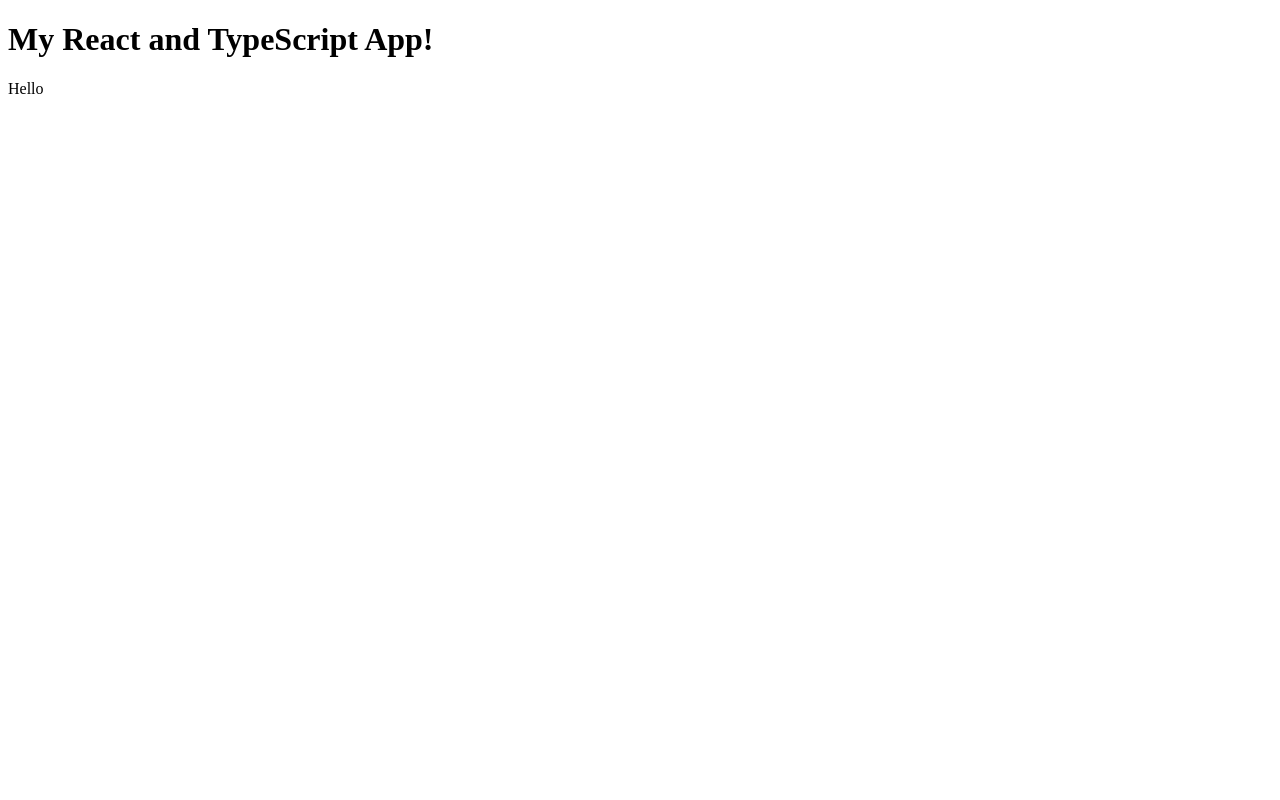
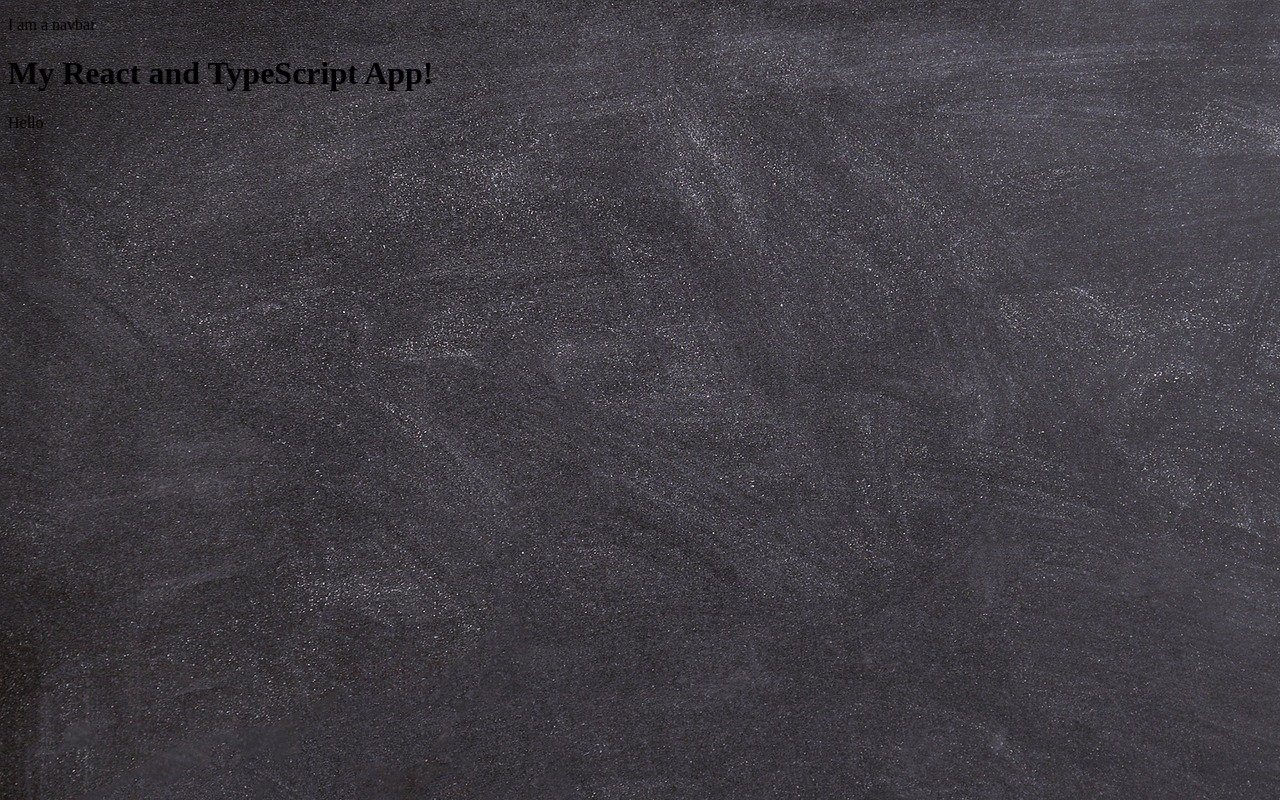
Before and after one commit to JeremyLavigne/betting-dashboard, a React app: page / in a window 1280 px wide. Built offline with nearby package versions, Linux system fonts and the light colour scheme; the HTML template or start-up script is replaced by a standard one.

Commit message:
Two components and a background.
Home and Navbar : empty components.

```diff
--- a/package.json
+++ b/package.json
@@ -39,6 +39,7 @@
         "@typescript-eslint/eslint-plugin": "^4.11.0",
         "@typescript-eslint/parser": "^4.11.0",
         "babel-loader": "^8.2.2",
+        "css-loader": "^5.0.1",
         "eslint": "^7.16.0",
         "eslint-config-airbnb": "^18.2.1",
         "eslint-config-prettier": "^7.1.0",
@@ -47,10 +48,13 @@
         "eslint-plugin-prettier": "^3.3.0",
         "eslint-plugin-react": "^7.21.5",
         "eslint-plugin-react-hooks": "^4.2.0",
+        "file-loader": "^6.2.0",
         "prettier": "^2.2.1",
         "source-map-loader": "^2.0.0",
+        "style-loader": "^2.0.0",
         "ts-node": "^9.1.1",
         "typescript": "^4.1.3",
+        "url-loader": "^4.1.1",
         "webpack-cli": "^4.3.0",
         "webpack-dev-server": "^3.11.0"
     }
--- /dev/null
+++ b/src/App.css
@@ -0,0 +1,3 @@
+body {
+    background-image: url('./assets/images/tavla.jpg');
+}
--- a/src/App.tsx
+++ b/src/App.tsx
@@ -1,14 +1,17 @@
 import React from 'react';
+
+import './App.css';
+
+import Navbar from './components/navbar/Navbar';
+import Home from './components/home/Home';
 
 const App: React.FC = (): JSX.Element => {
     console.log('start');
 
     return (
         <div>
-            <h1>My React and TypeScript App!</h1>
-            <div>
-                <p>Hello</p>
-            </div>
+            <Navbar />
+            <Home />
         </div>
     );
 };
--- /dev/null
+++ b/src/components/home/Home.tsx
@@ -0,0 +1,16 @@
+import React from 'react';
+
+const Home: React.FC = (): JSX.Element => {
+    console.log('home');
+
+    return (
+        <div>
+            <h1>My React and TypeScript App!</h1>
+            <div>
+                <p>Hello</p>
+            </div>
+        </div>
+    );
+};
+
+export default Home;
--- /dev/null
+++ b/src/components/navbar/Navbar.tsx
@@ -0,0 +1,13 @@
+import React from 'react';
+
+const Navbar: React.FC = (): JSX.Element => {
+    console.log('navbar');
+
+    return (
+        <div>
+            <p>I am a navbar</p>
+        </div>
+    );
+};
+
+export default Navbar;
--- a/webpack.config.ts
+++ b/webpack.config.ts
@@ -21,6 +21,19 @@ const config: webpack.Configuration = {
                 enforce: 'pre',
                 use: ['source-map-loader'],
             },
+            {
+                test: /\.css$/i,
+                use: ['style-loader', 'css-loader'],
+            },
+            {
+                test: /\.(png|svg|jpg|jpeg|gif)$/i,
+                type: 'asset/resource',
+                use: [
+                    {
+                        loader: 'url-loader',
+                    },
+                ],
+            },
         ],
     },
     resolve: {
@@ -42,7 +55,7 @@ const config: webpack.Configuration = {
         new ForkTsCheckerWebpackPlugin({
             async: false,
             eslint: {
-                files: './src/**/*',
+                files: './src/**/*.tsx',
             },
         }),
     ],
```
Also changed, not shown: src/assets/images/tavla.jpg (added), 1 other file (tests, documents, lock files or other folders).
